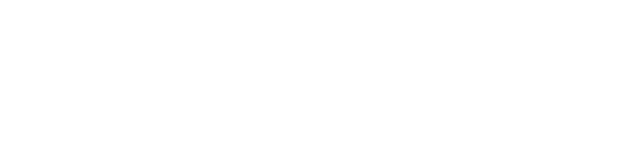
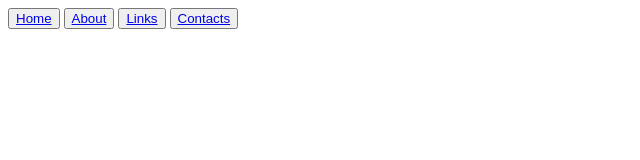
Before and after one commit to DaysiaLagoa/FinalGroupProject, a plain HTML site: page index.html in a window 1280 px wide. Shown: the whole page, without its empty margins (0-640 px from the left). Drawn offline with Linux system fonts and the light colour scheme.

Commit message:
add more pages and info

```diff
--- a/index.html
+++ b/index.html
@@ -6,6 +6,9 @@
     <link rel="stylesheet" href="style.css">
 </head>
 <body>
-
+    <button><a href="index.html">Home</a></button>
+    <button><a href="About.html">About</a></button>
+    <button><a href="Links.html">Links</a></button>
+    <button><a href="Contacts.html">Contacts</a></button>
 </body>
 </html>
```
Also changed, not shown: Contects.html (added, +11 -0 lines), Links.html (added, +11 -0 lines).
